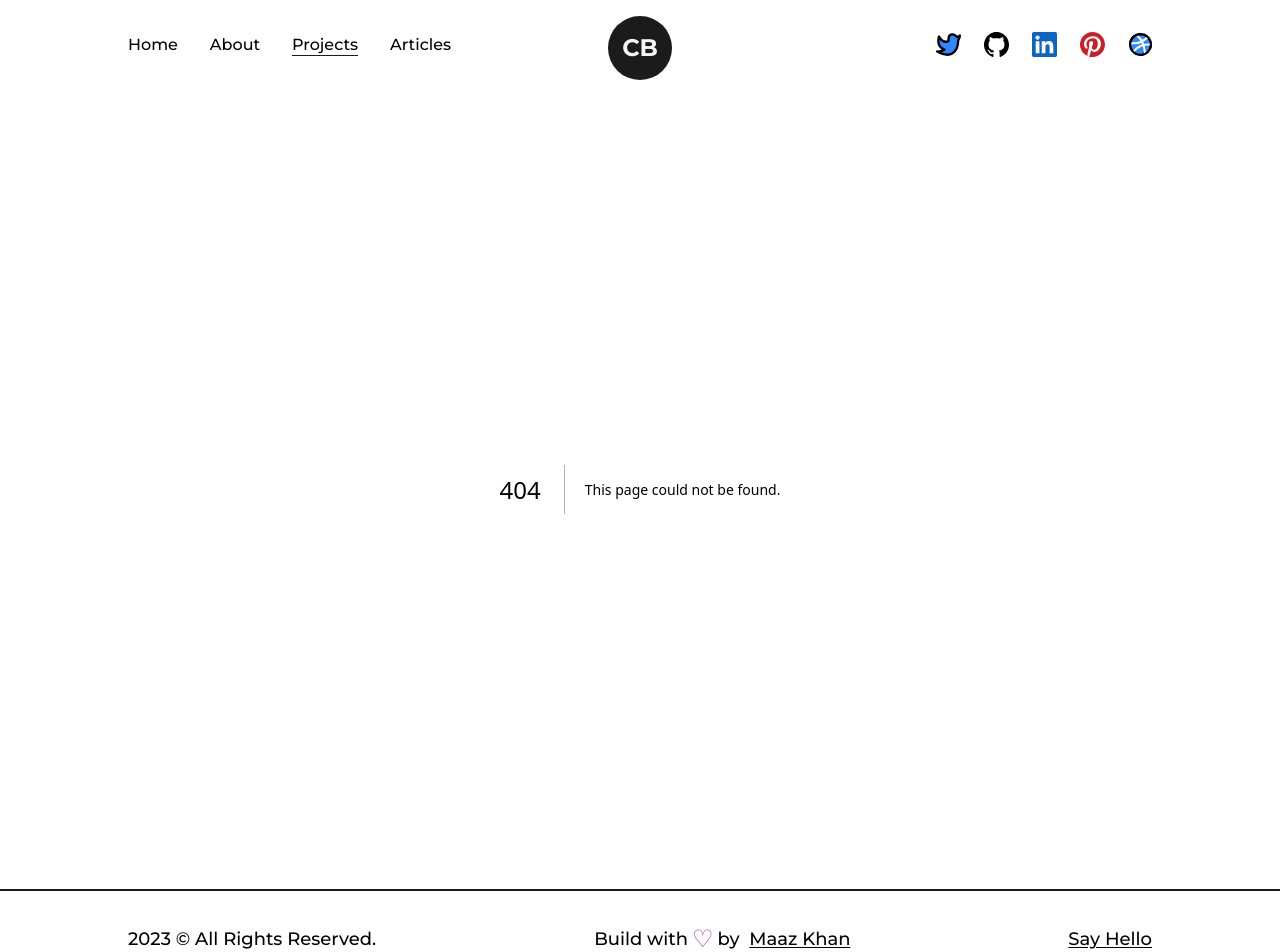
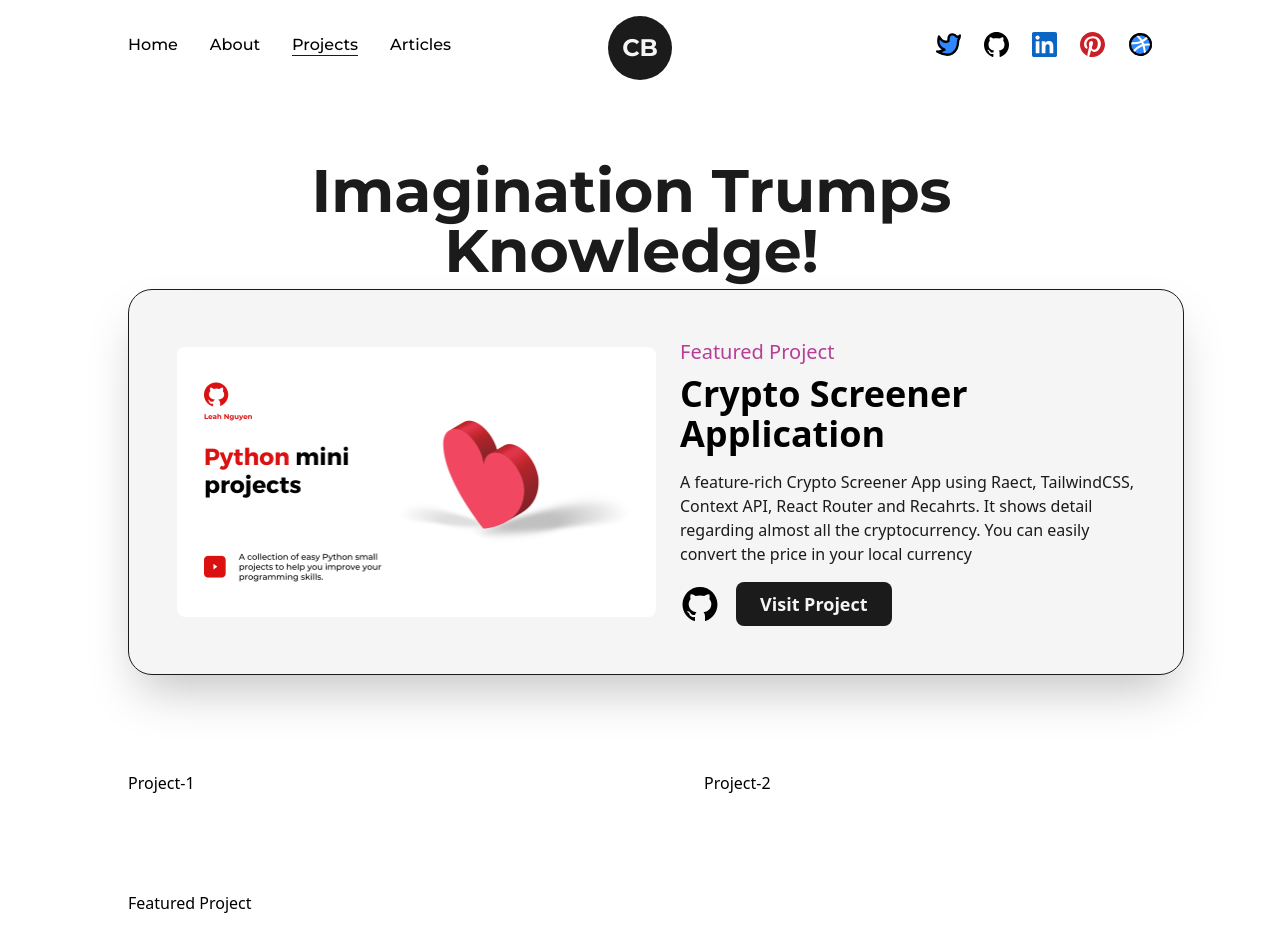
Before and after one commit to mmaazkhanhere/learningRepo, a Next.js app in the folder portfolio-website/: page /projects in a window 1280 px wide. Before the commit this address had no page. Shown: the top 952 px of the page. Built offline with nearby package versions, Linux system fonts and the light colour scheme.

Commit message:
featured project created

```diff
--- /dev/null
+++ b/portfolio-website/src/pages/projects.tsx
@@ -0,0 +1,79 @@
+import Head from 'next/head'
+import React from 'react'
+import Layout from './components/Layout'
+import AnimatedText from './components/AnimatedText'
+import Image from 'next/image'
+import Link from 'next/link'
+import project1 from "../../public/project_1.png"
+
+const FeaturedProject = ({ type, title, summary, img, link, github }) => {
+    return (
+        <article className='w-full flex items-center justify-between rounded-3xl border border-solid border-dark
+        bg-light shadow-2xl p-12'>
+            <Link href={link} target="_blank" className='w-1/2 cursor-pointer overflow-hidden rounded-lg'>
+                <Image src={img} alt={title} className='w-full h-auto' />
+            </Link>
+            <div className='w-1/2 flex flex-col items-start justify-between pl-6'>
+                <span className='text-primary font-medium text-xl'>{type}</span>
+                <Link href={link} target="_blank" className='hover:underline underline-offset-2'>
+                    <h2 className='my-2 w-full text-left text-4xl font-bold '>
+                        {title}
+                    </h2>
+                </Link>
+                <p className='my-2 font-medium text-dark'>{summary}</p>
+                <div className='mt-2 flex items-center'>
+                    <Link href={github} target="_blank" className='w-10'>
+                        <svg xmlns="http://www.w3.org/2000/svg" width="40" height="40" viewBox="0 0 1024 1024"><path fill="currentColor" d="M511.6 76.3C264.3 76.2 64 276.4 64 523.5C64 718.9 189.3 885 363.8 946c23.5 5.9 19.9-10.8 19.9-22.2v-77.5c-135.7 15.9-141.2-73.9-150.3-88.9C215 726 171.5 718 184.5 703c30.9-15.9 62.4 4 98.9 57.9c26.4 39.1 77.9 32.5 104 26c5.7-23.5 17.9-44.5 34.7-60.8c-140.6-25.2-199.2-111-199.2-213c0-49.5 16.3-95 48.3-131.7c-20.4-60.5 1.9-112.3 4.9-120c58.1-5.2 118.5 41.6 123.2 45.3c33-8.9 70.7-13.6 112.9-13.6c42.4 0 80.2 4.9 113.5 13.9c11.3-8.6 67.3-48.8 121.3-43.9c2.9 7.7 24.7 58.3 5.5 118c32.4 36.8 48.9 82.7 48.9 132.3c0 102.2-59 188.1-200 212.9a127.5 127.5 0 0 1 38.1 91v112.5c.8 9 0 17.9 15 17.9c177.1-59.7 304.6-227 304.6-424.1c0-247.2-200.4-447.3-447.5-447.3z" /></svg>
+                    </Link>
+                    <Link href={link} target="_blank" className='ml-4 rounded-lg bg-dark text-light p-2 px-6
+                    text-lg font-semibold'>
+                        Visit Project
+                    </Link>
+                </div>
+            </div>
+        </article>
+    )
+}
+
+export default function Projects() {
+    return (
+        <>
+            <Head>
+                <title>Maaz Khan | Projects Page</title>
+                <meta name='description' content='created with nextjs' />
+            </Head>
+            <main className='w-full mb-16 flex flex-col items-center justify-center'>
+                <Layout className='pt-16'>
+                    <AnimatedText text="Imagination Trumps Knowledge!" />
+                    <div className='grid grid-cols-12 gap-24'>
+                        <div className='col-span-12'>
+                            <FeaturedProject
+                                title={"Crypto Screener Application"}
+                                summary={"A feature-rich Crypto Screener App using Raect, TailwindCSS, Context API, React Router and Recahrts. It shows detail regarding almost all the cryptocurrency. You can easily convert the price in your local currency"}
+                                link={"/"}
+                                type="Featured Project"
+                                img={project1}
+                                github="https://github.com/mmaazkhanhere?tab=repositories"
+                            />
+                        </div>
+                        <div className='col-span-6'>
+                            Project-1
+                        </div>
+                        <div className='col-span-6'>
+                            Project-2
+                        </div>
+                        <div className='col-span-12'>
+                            Featured Project
+                        </div>
+                        <div className='col-span-6'>
+                            Project-3
+                        </div>
+                        <div className='col-span-6'>
+                            Project-4
+                        </div>
+                    </div>
+                </Layout>
+            </main>
+        </>
+    )
+}
```
Also changed, not shown: portfolio-website/public/project_1.png (added).
